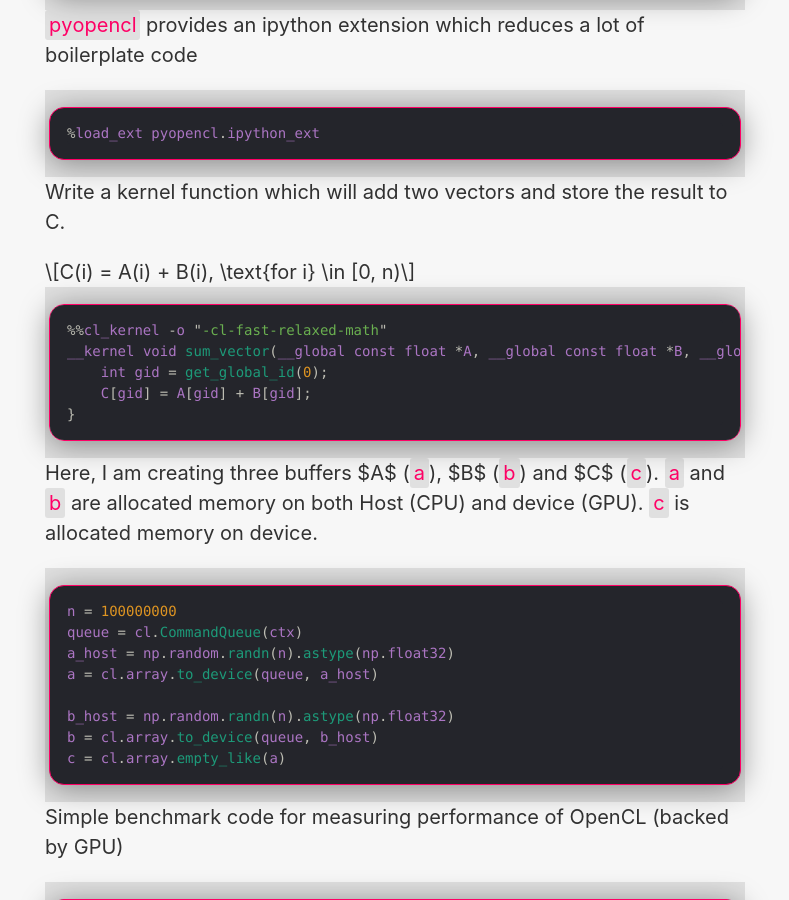
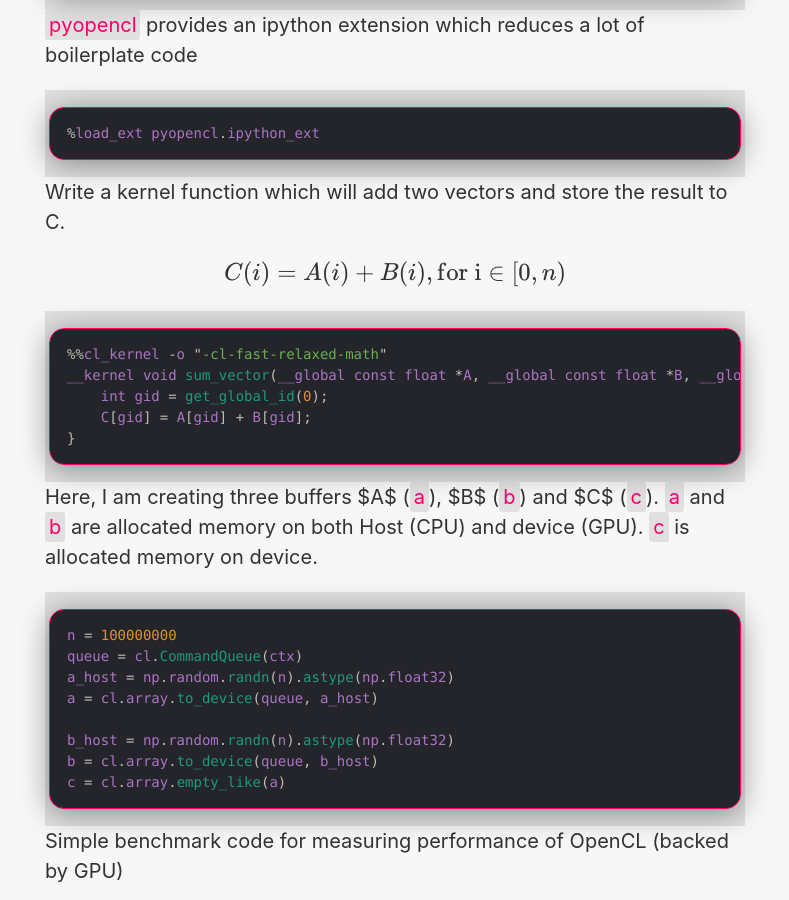
Before and after one commit to DhaliwalX/dhaliwalx.github.io, a Jekyll site: the page built from index.html, in a window 1280 px wide and 900 px high, scrolled down 829 px. Shown: the whole window, without its empty margins (245-1034 px from the left). Built offline with Jekyll 4.4.1, drawn with Linux system fonts in a browser that asks for light colours; formulas are drawn with MathJax 3; the list of posts is cut into pages by our own code; part of the change alters nothing that is shown.

```diff
--- a/_includes/head.html
+++ b/_includes/head.html
@@ -15,5 +15,27 @@
   <link rel="shortcut icon" href="{{ site.baseurl }}/assets/favicon.ico">
   <link rel="alternate" type="application/atom+xml" title="{{ site.title }}" href="{{ site.baseurl }}/atom.xml">
 
+  <script type="text/x-mathjax-config">
+    MathJax.Hub.Config({
+      extensions: [
+        "MathMenu.js",
+        "MathZoom.js",
+        "AssistiveMML.js",
+        "a11y/accessibility-menu.js"
+      ],
+      jax: ["input/TeX", "output/CommonHTML"],
+      TeX: {
+        extensions: [
+          "AMSmath.js",
+          "AMSsymbols.js",
+          "noErrors.js",
+          "noUndefined.js",
+        ]
+      }
+    });
+  </script>
+  <script type="text/javascript" async
+        src="https://cdnjs.cloudflare.com/ajax/libs/mathjax/2.7.5/MathJax.js?config=TeX-MML-AM_CHTML">
+  </script>
   {% seo title=false %}
 </head>
```
